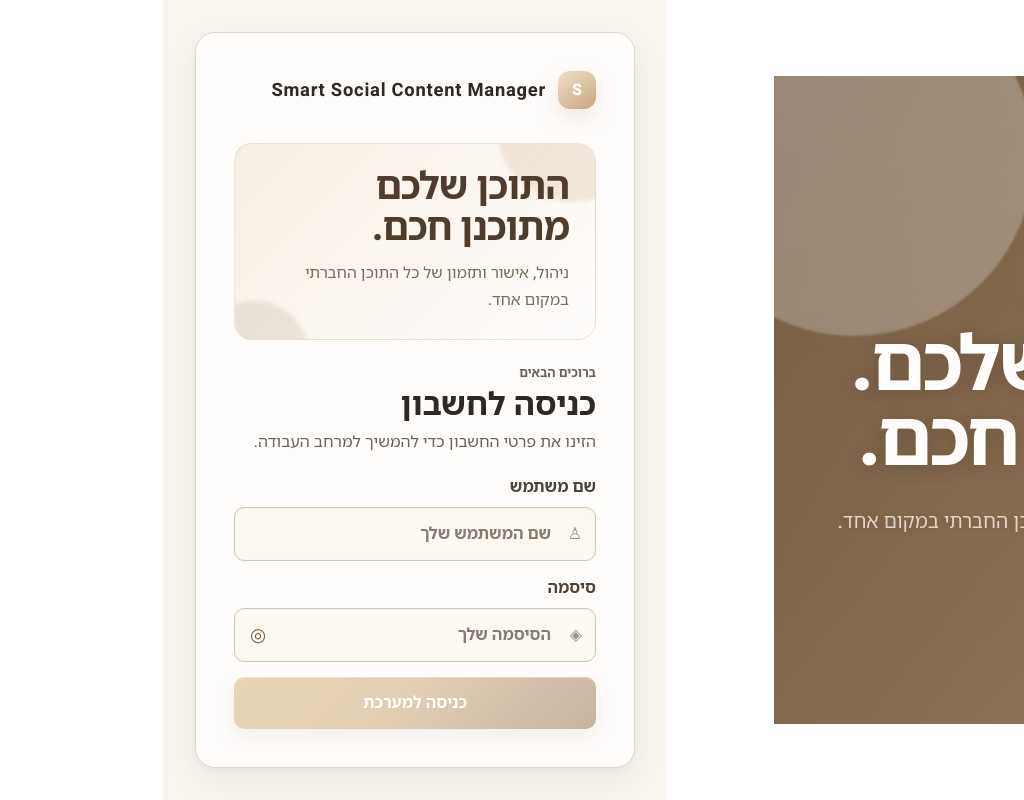
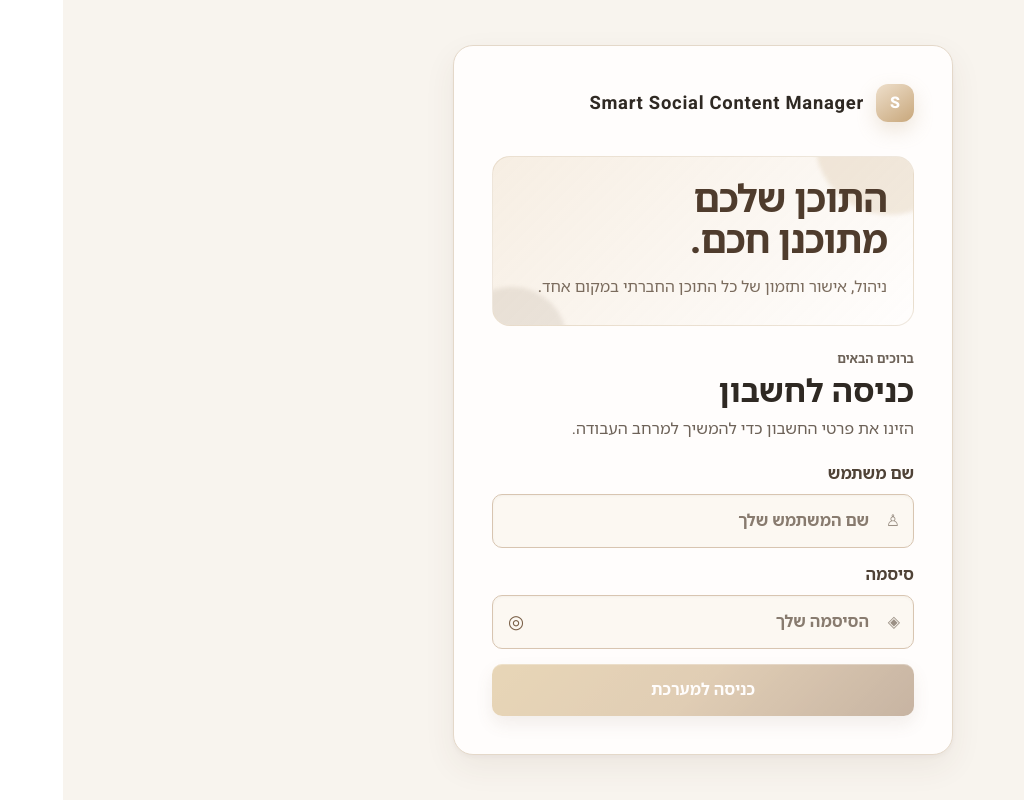
Before and after one commit to OtzarAbadi/social-content-manager, a React (Vite) app in the folder Frontend/: page /login in a window 1280 px wide. Shown: the whole page, without its empty margins (256-1280 px from the left). Built offline with nearby package versions, Linux system fonts and the light colour scheme; no server answers.

Commit message:
Refine login UI and optimize responsive layout

```diff
--- a/Frontend/src/App.css
+++ b/Frontend/src/App.css
@@ -1659,7 +1659,7 @@ input:focus-visible, select:focus-visible, textarea:focus-visible { border-color
 .calendar-modal .status-badge-ui { margin-bottom: 12px; }
 
 .public-shell { width: 100%; max-width: 100vw; min-height: 100vh; min-height: 100dvh; overflow-x: hidden; }
-.login-page { display: grid; width: 100%; max-width: 100vw; min-height: 100vh; min-height: 100dvh; grid-template-columns: minmax(380px, .9fr) minmax(480px, 1.1fr); overflow-x: hidden; background: #fff; }
+.login-page { display: grid; width: 100%; max-width: 100vw; min-height: 100vh; min-height: 100dvh; grid-template-columns: minmax(0,1fr); overflow-x: hidden; background: #F8F4EE; }
 .login-visual { position: relative; display: grid; overflow: hidden; padding: 64px; place-items: center; color: #FFFDFC; background: linear-gradient(145deg, #7A6048 0%, #927453 48%, #B99872 100%); }
 .login-visual-content { position: relative; z-index: 2; max-width: 560px; text-align: center; }
 .login-visual h1 { margin: 32px 0 22px; color: #FFFDFC; font-size: clamp(3.2rem, 5.6vw, 5.4rem); font-weight: 800; line-height: .98; letter-spacing: -.035em; }
@@ -1667,8 +1667,8 @@ input:focus-visible, select:focus-visible, textarea:focus-visible { border-color
 .visual-orb { position: absolute; border-radius: 50%; filter: blur(1px); }
 .visual-orb-one { width: 360px; height: 360px; inset: -100px auto auto -100px; background: rgba(255,255,255,.3); }
 .visual-orb-two { width: 280px; height: 280px; inset: auto -70px -70px auto; background: rgba(126,91,50,.13); }
-.login-panel { display: grid; min-width: 0; padding: 32px; place-items: center; background: #F8F4EE; }
-.login-card { width: 100%; max-width: 440px; min-width: 0; padding: 38px; border: 1px solid var(--border); border-radius: var(--radius-lg); background: #FFFDFC; box-shadow: 0 24px 60px rgba(76,57,40,.1); }
+.login-panel { display: grid; width: 100%; min-width: 0; min-height: 100vh; min-height: 100dvh; padding: 32px; place-items: center; background: #F8F4EE; }
+.login-card { width: 100%; max-width: 500px; min-width: 0; padding: 38px; border: 1px solid var(--border); border-radius: var(--radius-lg); background: #FFFDFC; box-shadow: 0 24px 60px rgba(76,57,40,.1); }
 .login-brand { margin-bottom: 34px; }
 .login-brand strong { min-width: 0; overflow-wrap: anywhere; line-height: 1.25; }
 .login-intro { position: relative; isolation: isolate; overflow: hidden; margin-bottom: 24px; padding: 24px 26px; border: 1px solid rgba(184,155,114,.22); border-radius: 18px; background: linear-gradient(135deg,rgba(246,237,225,.94),rgba(255,253,252,.78)); }
--- a/Frontend/src/pages/LoginPage.jsx
+++ b/Frontend/src/pages/LoginPage.jsx
@@ -38,10 +38,6 @@ function LoginPage({ activeRoute, routes, onNavigate, isAuthenticated, onAuthent
   return (
     <PageShell activeRoute={activeRoute} routes={routes} onNavigate={onNavigate} isAuthenticated={isAuthenticated} onLogout={onLogout}>
       <section className="login-page" aria-labelledby="login-title">
-        <div className="login-visual" aria-hidden="true">
-          <div className="login-visual-content"><span className="brand-mark brand-mark-large">S</span><h1>התוכן שלכם.<br />מתוכנן חכם.</h1><p>ניהול, אישור ותזמון של כל התוכן החברתי במקום אחד.</p></div>
-          <div className="visual-orb visual-orb-one" /><div className="visual-orb visual-orb-two" />
-        </div>
         <div className="login-panel">
           <div className="login-card">
             <div className="login-brand"><span className="brand-mark">S</span><strong>Smart Social Content Manager</strong></div>
```
